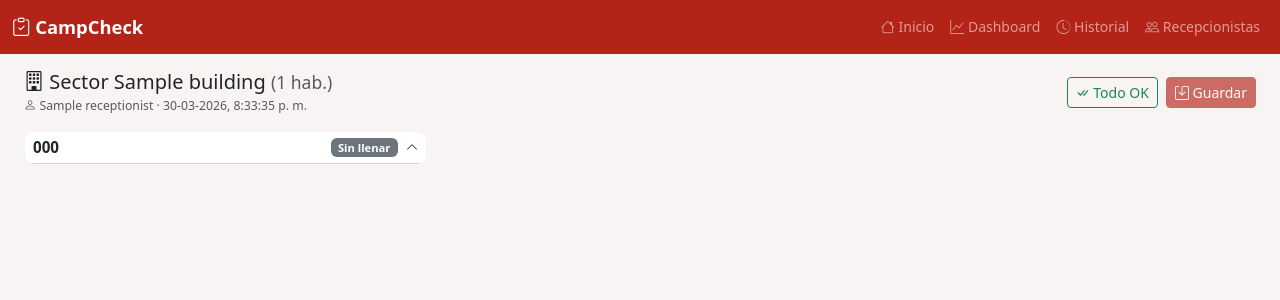
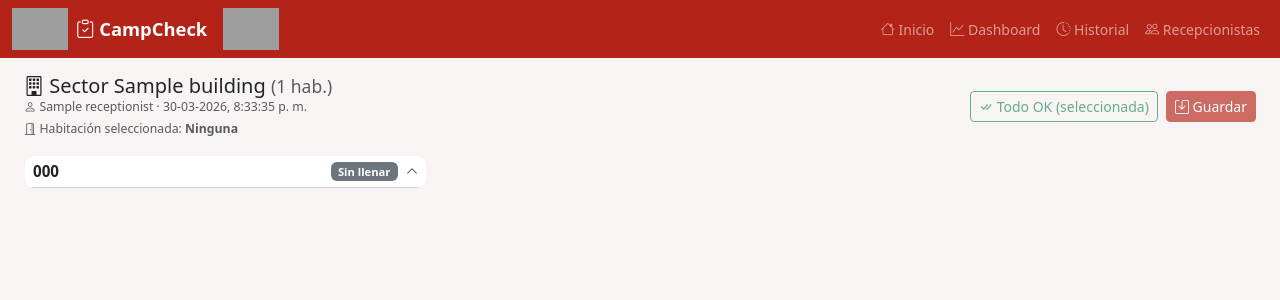
Before and after one commit to Javier-9690/camp-checklist, a Flask app: template templates/checklist.html in a window 1280 px wide. Shown: the top 300 px of the page. Run offline with Flask 3, Linux system fonts and the light colour scheme; tables that the repository leaves empty hold one stand-in row (values such as "Sample post"); the template is opened without the code that fills it: values that come from a table or form of the project are taken from there, most other values are stand-ins (such as "Sample title", 1, 10 or a date in 2020); grey boxes are pictures that could not be loaded.

Commit message:
Add files via upload

```diff
--- a/templates/base.html
+++ b/templates/base.html
@@ -6,19 +6,41 @@
     <title>{% block title %}Camp Checklist{% endblock %}</title>
     <link href="https://cdn.jsdelivr.net/npm/bootstrap@5.3.2/dist/css/bootstrap.min.css" rel="stylesheet">
     <link href="https://cdn.jsdelivr.net/npm/bootstrap-icons@1.11.2/font/bootstrap-icons.min.css" rel="stylesheet">
-    <link href="/static/css/style.css" rel="stylesheet">
+    <link href="{{ url_for('static', filename='css/style.css') }}" rel="stylesheet">
     {% block head %}{% endblock %}
 </head>
 <body>
-    <nav class="navbar navbar-expand-lg navbar-dark bg-primary sticky-top">
-        <div class="container-fluid">
-            <a class="navbar-brand fw-bold" href="/">
-                <i class="bi bi-clipboard-check"></i> CampCheck
-            </a>
-            <button class="navbar-toggler" type="button" data-bs-toggle="collapse" data-bs-target="#navMain">
-                <span class="navbar-toggler-icon"></span>
-            </button>
-            <div class="collapse navbar-collapse" id="navMain">
+    <nav class="navbar navbar-expand-lg navbar-dark sticky-top app-navbar">
+        <div class="container-fluid app-navbar-shell">
+            <div class="d-flex align-items-center gap-2 order-1">
+                <span class="logo-slot">
+                    <img
+                        src="{{ url_for('static', filename='img/Aramark.png') }}"
+                        alt="Aramark"
+                        class="corner-logo"
+                        onerror="this.parentElement.style.display='none'"
+                    >
+                </span>
+                <a class="navbar-brand fw-bold mb-0" href="/">
+                    <i class="bi bi-clipboard-check"></i> CampCheck
+                </a>
+            </div>
+
+            <div class="d-flex align-items-center gap-2 ms-auto order-2 order-lg-3">
+                <span class="logo-slot">
+                    <img
+                        src="{{ url_for('static', filename='img/Escondida.png') }}"
+                        alt="Escondida"
+                        class="corner-logo"
+                        onerror="this.parentElement.style.display='none'"
+                    >
+                </span>
+                <button class="navbar-toggler" type="button" data-bs-toggle="collapse" data-bs-target="#navMain">
+                    <span class="navbar-toggler-icon"></span>
+                </button>
+            </div>
+
+            <div class="collapse navbar-collapse order-3 w-100" id="navMain">
                 <ul class="navbar-nav ms-auto">
                     <li class="nav-item">
                         <a class="nav-link {% if request.path == '/' %}active{% endif %}" href="/">
--- a/templates/checklist.html
+++ b/templates/checklist.html
@@ -8,14 +8,18 @@
             <i class="bi bi-building"></i> Sector {{ building }}
             <small class="text-muted">({{ rooms|length }} hab.)</small>
         </h5>
-        <small class="text-muted">
+        <small class="text-muted d-block">
             <i class="bi bi-person"></i> {{ receptionist.name }} &middot;
             <span id="currentTime"></span>
         </small>
+        <small class="text-muted d-block mt-1">
+            <i class="bi bi-door-open"></i> Habitación seleccionada:
+            <span id="activeRoomLabel" class="fw-semibold">Ninguna</span>
+        </small>
     </div>
-    <div class="d-flex gap-2">
-        <button id="btnSelectAll" class="btn btn-sm btn-outline-success" title="Marcar todo OK">
-            <i class="bi bi-check-all"></i> Todo OK
+    <div class="d-flex gap-2 align-items-center flex-wrap justify-content-end">
+        <button id="btnSelectAll" class="btn btn-sm btn-outline-success" title="Marcar solo la habitación seleccionada" disabled>
+            <i class="bi bi-check-all"></i> Todo OK (seleccionada)
         </button>
         <button id="btnSave" class="btn btn-sm btn-primary" disabled>
             <i class="bi bi-save"></i> Guardar
@@ -25,7 +29,7 @@
 
 <div class="checklist-container">
     {% for room in rooms %}
-    <div class="card room-card mb-2" data-room-id="{{ room.id }}">
+    <div class="card room-card mb-2" data-room-id="{{ room.id }}" data-room-code="{{ room.code }}">
         <div class="card-header room-header py-1 px-2" data-bs-toggle="collapse" data-bs-target="#room{{ room.id }}">
             <div class="d-flex justify-content-between align-items-center">
                 <span class="fw-bold room-code">{{ room.code }}</span>
@@ -39,7 +43,6 @@
             <div class="card-body p-2">
                 <table class="table table-sm table-borderless checklist-table mb-1">
                     <tbody>
-                        <!-- Disponibilidad cupos: p, v, v1, todos -->
                         <tr>
                             <td class="field-label">Cupos</td>
                             <td class="field-options">
@@ -55,7 +58,6 @@
                                 </div>
                             </td>
                         </tr>
-                        <!-- OK/X fields -->
                         {% set okx_fields = [
                             ('limpieza', 'Limpieza Gral'),
                             ('banos', 'Baños'),
@@ -82,7 +84,6 @@
                             </td>
                         </tr>
                         {% endfor %}
-                        <!-- Casilleros: p, v, ambos -->
                         <tr>
                             <td class="field-label">Casilleros</td>
                             <td class="field-options">
@@ -96,7 +97,6 @@
                                 </div>
                             </td>
                         </tr>
-                        <!-- Observaciones -->
                         <tr>
                             <td colspan="2">
                                 <textarea class="form-control form-control-sm obs-input" name="obs_{{ room.id }}"
@@ -111,7 +111,6 @@
     {% endfor %}
 </div>
 
-<!-- Toast -->
 <div class="position-fixed bottom-0 end-0 p-3" style="z-index:1090">
     <div id="toast" class="toast" role="alert">
         <div class="toast-body fw-semibold" id="toastMsg"></div>
@@ -138,20 +137,38 @@ const FIELD_MAP = {
     'casilleros': 'casilleros'
 };
 
-const OKX_FIELDS = ['limpieza','banos','insumos','iluminacion','agua','ventanas','cortinas','estufas','mobiliario','chapas','sabanas'];
+const OKX_FIELDS = ['limpieza', 'banos', 'insumos', 'iluminacion', 'agua', 'ventanas', 'cortinas', 'estufas', 'mobiliario', 'chapas', 'sabanas'];
+let activeRoomCard = null;
 
-// Update time display
 function updateTime() {
     document.getElementById('currentTime').textContent = new Date().toLocaleString('es-CL');
 }
 updateTime();
 setInterval(updateTime, 1000);
 
-// Track filled rooms
+function setActiveRoom(card) {
+    document.querySelectorAll('.room-card').forEach(item => item.classList.remove('room-card-active'));
+    activeRoomCard = card || null;
+
+    const btnSelectAll = document.getElementById('btnSelectAll');
+    const activeRoomLabel = document.getElementById('activeRoomLabel');
+
+    if (activeRoomCard) {
+        activeRoomCard.classList.add('room-card-active');
+        const roomCode = activeRoomCard.dataset.roomCode || 'Ninguna';
+        activeRoomLabel.textContent = roomCode;
+        btnSelectAll.disabled = false;
+        btnSelectAll.innerHTML = `<i class="bi bi-check-all"></i> Todo OK (${roomCode})`;
+    } else {
+        activeRoomLabel.textContent = 'Ninguna';
+        btnSelectAll.disabled = true;
+        btnSelectAll.innerHTML = '<i class="bi bi-check-all"></i> Todo OK (seleccionada)';
+    }
+}
+
 function updateRoomStatus(card) {
-    const roomId = card.dataset.roomId;
     const radios = card.querySelectorAll('input[type=radio]:checked');
-    const total = 13; // 13 radio groups per room (cupos + 11 okx + casilleros)
+    const total = 13;
     const filled = radios.length;
     const badge = card.querySelector('.room-status');
 
@@ -176,25 +193,37 @@ function updateRoomStatus(card) {
     document.getElementById('btnSave').disabled = !anyFilled;
 }
 
-document.querySelectorAll('.room-card input[type=radio]').forEach(input => {
-    input.addEventListener('change', () => {
-        updateRoomStatus(input.closest('.room-card'));
+document.querySelectorAll('.room-card').forEach(card => {
+    const header = card.querySelector('.room-header');
+    const collapseEl = card.querySelector('.collapse');
+
+    header.addEventListener('click', () => setActiveRoom(card));
+    collapseEl.addEventListener('show.bs.collapse', () => setActiveRoom(card));
+
+    card.querySelectorAll('input[type=radio], textarea').forEach(input => {
+        input.addEventListener('focus', () => setActiveRoom(card));
+        input.addEventListener('change', () => {
+            setActiveRoom(card);
+            updateRoomStatus(card);
+        });
     });
 });
 
-// Select all OK
 document.getElementById('btnSelectAll').addEventListener('click', () => {
-    document.querySelectorAll('.room-card').forEach(card => {
-        const roomId = card.dataset.roomId;
-        OKX_FIELDS.forEach(f => {
-            const okRadio = document.getElementById(`${f}_ok_${roomId}`);
-            if (okRadio && !okRadio.checked) okRadio.checked = true;
-        });
-        updateRoomStatus(card);
+    if (!activeRoomCard) {
+        showToast('Seleccione una habitación primero', 'warning');
+        return;
+    }
+
+    const roomId = activeRoomCard.dataset.roomId;
+    OKX_FIELDS.forEach(field => {
+        const okRadio = document.getElementById(`${field}_ok_${roomId}`);
+        if (okRadio && !okRadio.checked) okRadio.checked = true;
     });
+    updateRoomStatus(activeRoomCard);
+    showToast(`Todo OK aplicado a ${activeRoomCard.dataset.roomCode}`, 'success');
 });
 
-// Save
 document.getElementById('btnSave').addEventListener('click', async () => {
     const btn = document.getElementById('btnSave');
     btn.disabled = true;
@@ -206,7 +235,7 @@ document.getElementById('btnSave').addEventListener('click', async () => {
         const checkedRadios = card.querySelectorAll('input[type=radio]:checked');
         if (checkedRadios.length === 0) return;
 
-        const item = { room_id: parseInt(roomId) };
+        const item = { room_id: parseInt(roomId, 10) };
         for (const [shortName, apiName] of Object.entries(FIELD_MAP)) {
             const checked = card.querySelector(`input[name="${shortName}_${roomId}"]:checked`);
             item[apiName] = checked ? checked.value : '';
@@ -225,7 +254,7 @@ document.getElementById('btnSave').addEventListener('click', async () => {
     try {
         const resp = await fetch('/api/checklist/batch', {
             method: 'POST',
-            headers: {'Content-Type': 'application/json'},
+            headers: { 'Content-Type': 'application/json' },
             body: JSON.stringify({ items, receptionist_id: RECEPTIONIST_ID })
         });
         const data = await resp.json();
@@ -238,6 +267,7 @@ document.getElementById('btnSave').addEventListener('click', async () => {
     } catch (e) {
         showToast('Error de conexión', 'danger');
     }
+
     btn.disabled = false;
     btn.innerHTML = '<i class="bi bi-save"></i> Guardar';
 });
@@ -247,7 +277,7 @@ function showToast(msg, type) {
     const toastMsg = document.getElementById('toastMsg');
     toast.className = `toast bg-${type} text-white`;
     toastMsg.textContent = msg;
-    new bootstrap.Toast(toast, {delay: 3000}).show();
+    new bootstrap.Toast(toast, { delay: 3000 }).show();
 }
 </script>
 {% endblock %}
```
Also changed, not shown: templates/dashboard.html (+69 -30 lines).
